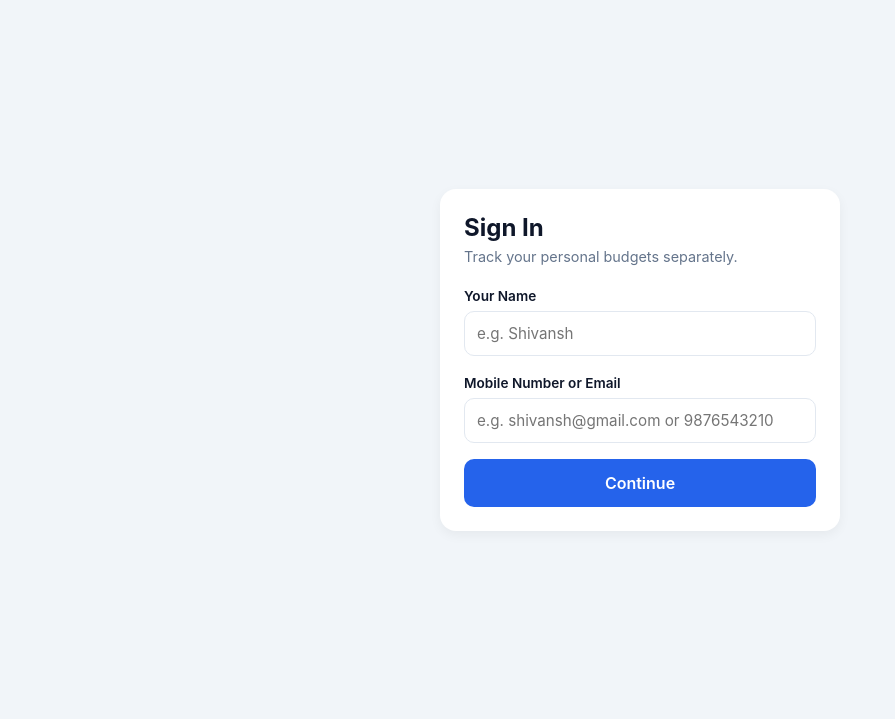
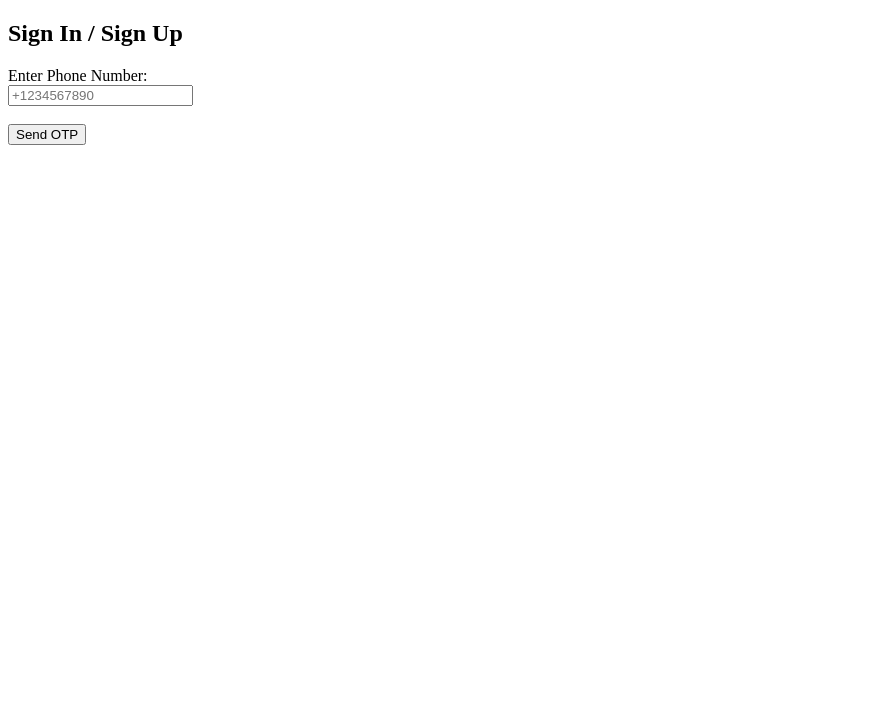
Before and after one commit to shivansh150479/Smart-Expense-Tracker.., a Flask app: page /login in a window 1280 px wide. Shown: the top 719 px of the page, without its empty margins (0-895 px from the left). Run offline with Flask 3, Linux system fonts and the light colour scheme.

Commit message:
Revise login page title and form layout
Updated the login page to include a new title and enhanced form structure.

```diff
--- a/templates/login.html
+++ b/templates/login.html
@@ -2,31 +2,25 @@
 <html lang="en">
 <head>
     <meta charset="UTF-8">
-    <meta name="viewport" content="width=device-width, initial-scale=1.0">
-    <title>Sign In</title>
-    <style>
-        * { box-sizing: border-box; font-family: -apple-system, BlinkMacSystemFont, 'Segoe UI', Roboto, sans-serif; margin: 0; padding: 0; }
-        body { background-color: #f1f5f9; color: #0f172a; padding: 20px; max-width: 440px; margin: 0 auto; display: flex; align-items: center; min-height: 90vh; }
-        .card { background: white; border-radius: 16px; padding: 24px; box-shadow: 0 4px 12px rgba(0, 0, 0, 0.05); width: 100%; }
-        h2 { margin-bottom: 6px; }
-        p { color: #64748b; margin-bottom: 20px; font-size: 0.9rem; }
-        label { font-size: 0.85rem; font-weight: 600; }
-        input { width: 100%; padding: 12px; border: 1.5px solid #e2e8f0; border-radius: 10px; font-size: 0.95rem; margin-top: 6px; margin-bottom: 16px; outline: none; }
-        input:focus { border-color: #2563eb; }
-        .btn { width: 100%; background: #2563eb; color: white; border: none; padding: 14px; border-radius: 10px; font-size: 1rem; font-weight: 600; cursor: pointer; }
-    </style>
+    <title>Login - Budget Tracker</title>
 </head>
 <body>
-    <div class="card">
-        <h2>Sign In</h2>
-        <p>Track your personal budgets separately.</p>
-        <form method="POST">
-            <label>Your Name</label>
-            <input type="text" name="name" placeholder="e.g. Shivansh" required>
-            <label>Mobile Number or Email</label>
-            <input type="text" name="identifier" placeholder="e.g. shivansh@gmail.com or 9876543210" required>
-            <button type="submit" class="btn">Continue</button>
-        </form>
-    </div>
+    <h2>Sign In / Sign Up</h2>
+
+    {% with messages = get_flashed_messages() %}
+      {% if messages %}
+        <ul style="color: red;">
+        {% for message in messages %}
+          <li>{{ message }}</li>
+        {% endfor %}
+        </ul>
+      {% endif %}
+    {% endwith %}
+
+    <form action="/login" method="POST">
+        <label for="phone">Enter Phone Number:</label><br>
+        <input type="text" id="phone" name="phone" placeholder="+1234567890" required><br><br>
+        <button type="submit">Send OTP</button>
+    </form>
 </body>
 </html>
```
